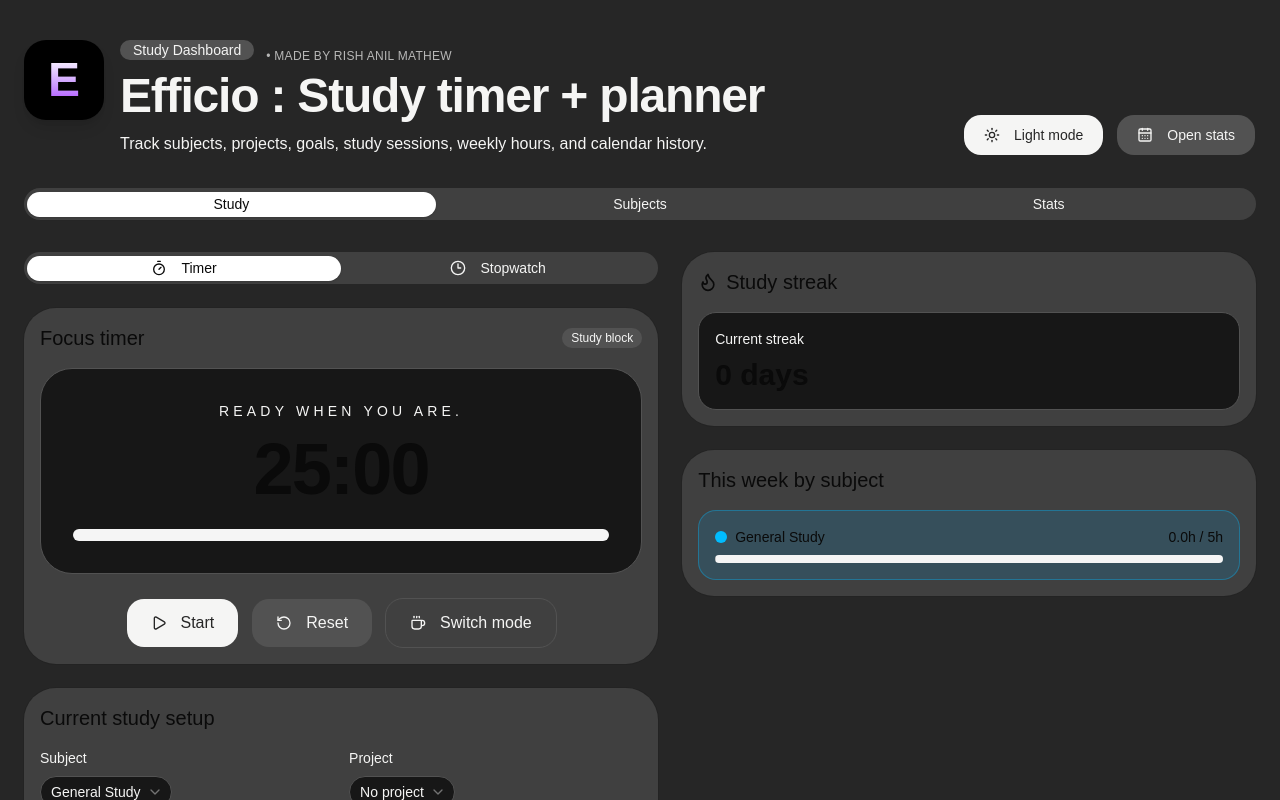
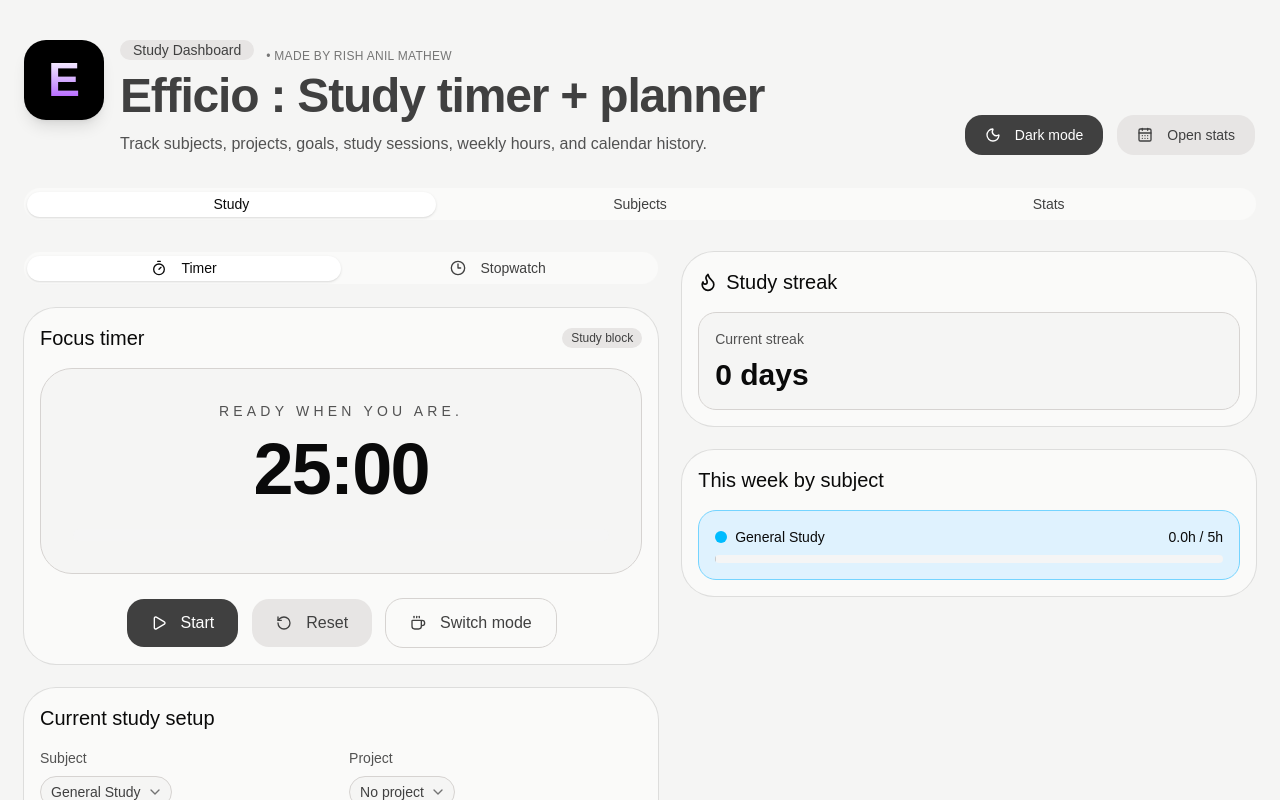
Before and after one commit to rishanilmathew-lgtm/efficio, a React (Vite) app: page / in a window 1280 px wide. Shown: the top 800 px of the page. Built offline with nearby package versions, Linux system fonts and the light colour scheme.

Commit message:
default light mode

```diff
--- a/src/App.tsx
+++ b/src/App.tsx
@@ -217,7 +217,7 @@
 export default function StudyTimerStopwatchApp() {
   const [mainTab, setMainTab] = useState("study");
   const [timerTab, setTimerTab] = useState("timer");
-  const [theme, setTheme] = useState<"dark" | "light">("dark");
+  const [theme, setTheme] = useState<"dark" | "light">("light");
 
   const [studyMinutes, setStudyMinutes] = useState(25);
   const [breakMinutes, setBreakMinutes] = useState(5);
```
